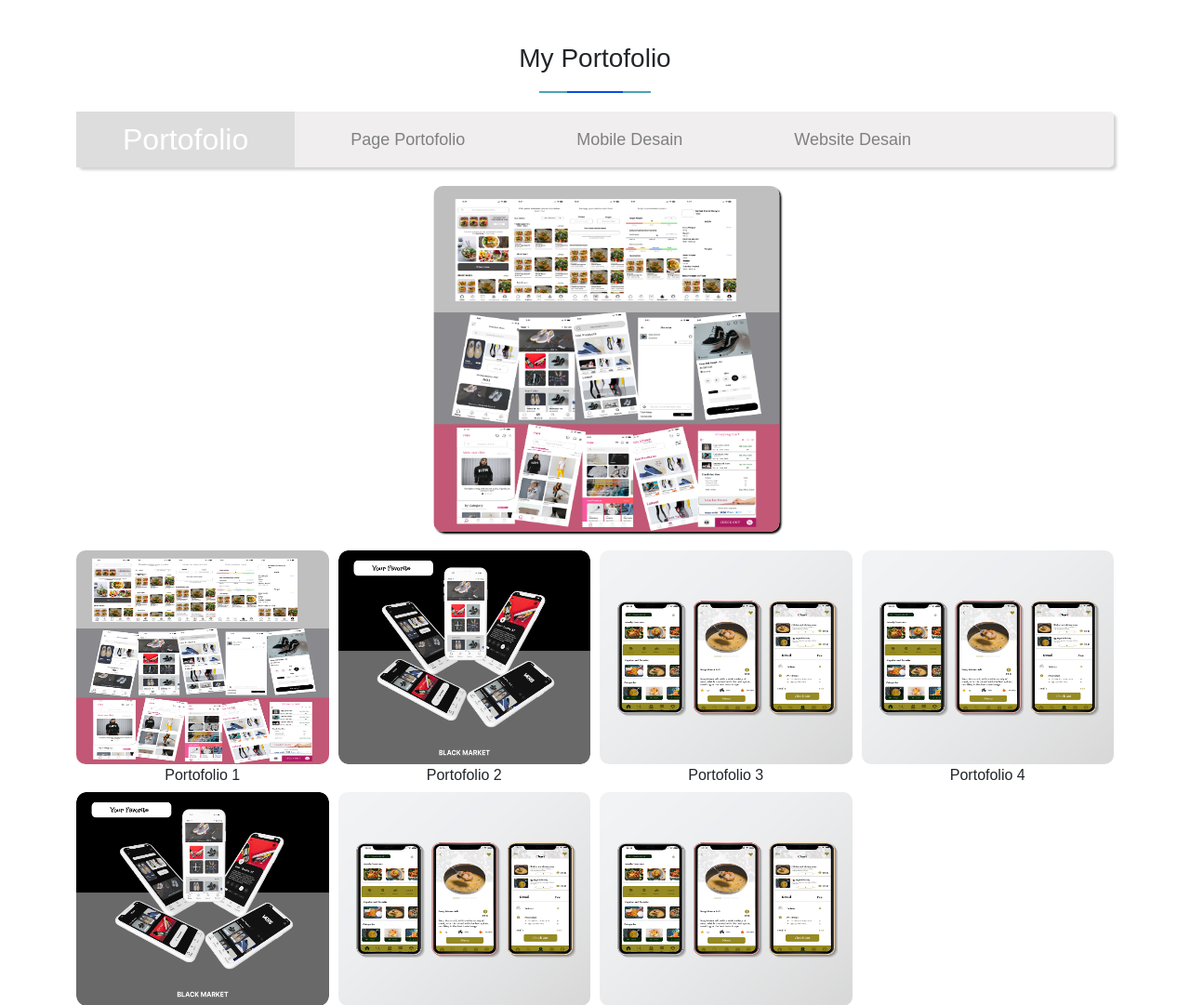
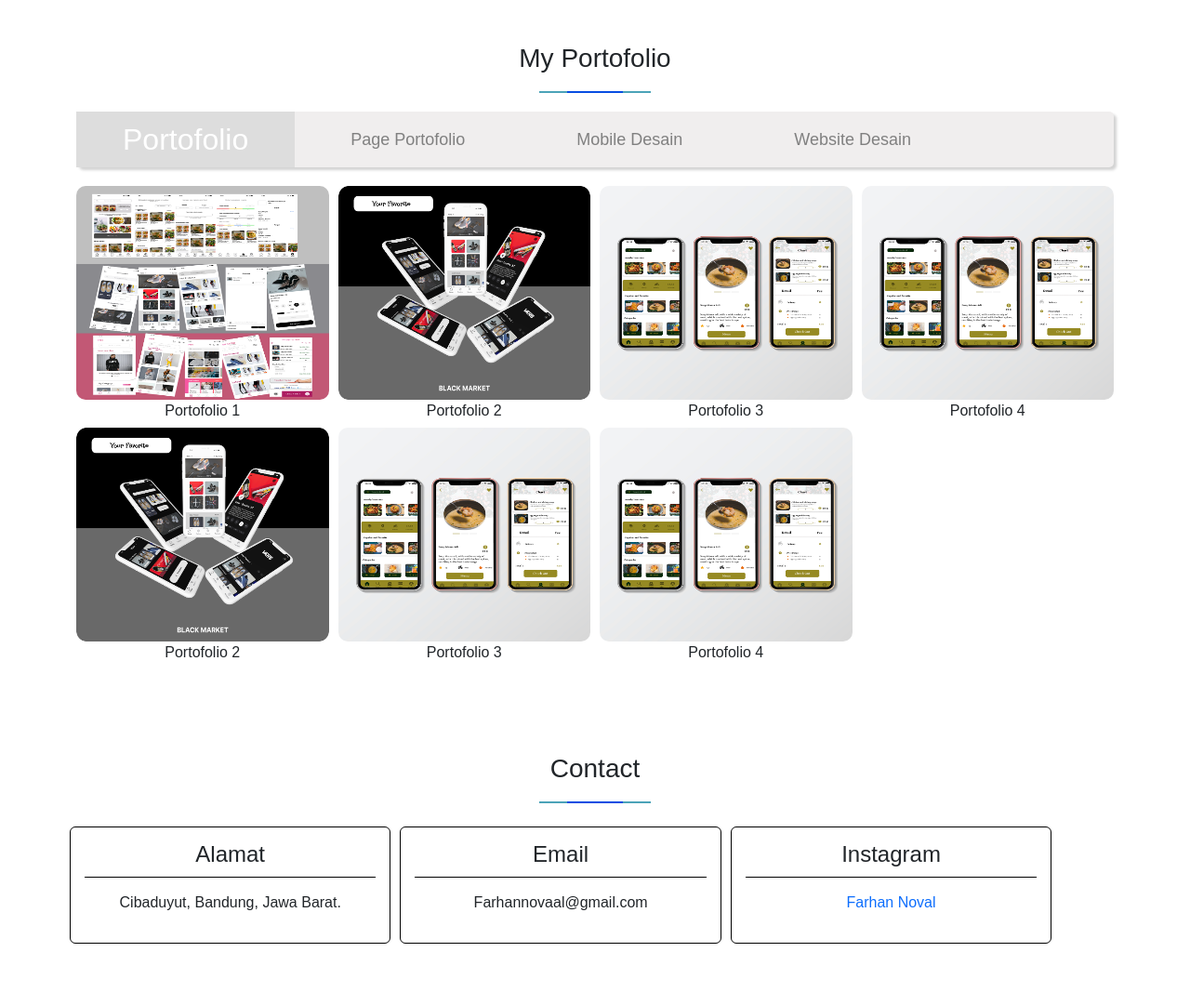
Before and after one commit to Farhannovaal/farhannovaal, a PHP site: page /porto.html in a window 1280 px wide, after a click on "Page Portofolio". Shown: the part 442-1523 px from the top of the page at 93% size. After the commit the page ends 1457 px from the top, so only its background shows below. Run offline with PHP 8.4, Linux system fonts and the light colour scheme.

Commit message:
update Navbar Gallery

```diff
--- a/css.css
+++ b/css.css
@@ -211,6 +211,46 @@ body{
         input{
             display: none;
         }
+        #check1:checked ~.container1 .container-gambar .pic-2{
+            opacity: 1;
+            transform: scale(1);
+            position: relative;
+            transition: .5s;
+        }
+        #check2:checked ~ .container1 .container-gambar .foto2{
+            opacity: 1;
+            transform: scale(1);
+            position: relative;
+
+        }
+        #check2:checked ~ .container1 .container-gambar .foto1,
+        #check2:checked ~ .container1 .container-gambar .foto3{
+            opacity: 0;
+            transform: scale(0);
+            position: absolute;
+
+
+        }
+        #check1:checked ~.container1 .container-gambar .pic-2{
+            opacity: 1;
+            transform: scale(1);
+            position: relative;
+            transition: .5s;
+        }
+        #check3:checked ~ .container1 .container-gambar .foto3{
+            opacity: 1;
+            transform: scale(1);
+            position: relative;
+
+        }
+        #check3:checked ~ .container1 .container-gambar .foto2,
+        #check3:checked ~ .container1 .container-gambar .foto3{
+            opacity: 0;
+            transform: scale(0);
+            position: absolute;
+
+
+        }
         .navbar-porto{
             height: 60px;
             width: 90%;
@@ -273,6 +313,7 @@ body{
             position: relative;
             height: 230px;
             text-align: center;
+            transition: .5s;
         }
         .pic-2 img{
             width: 100%;
@@ -301,6 +342,7 @@ body{
             opacity: 0;
             transition: .3s;
             transition-delay: .2s;
+            z-index: 1;
         }
         .pic::after{
             content: "";
--- a/porto.html
+++ b/porto.html
@@ -56,58 +56,59 @@
     </section>
 
 
-    <input type="radio" name="photo" id="check1">
-    <input type="radio" name="photo" id="check2">
-    <input type="radio" name="photo" id="check3">
+
 
 
 
 
     <section id="portofolio">
 
+        <input type="radio" name="photos" id="check1" checked>
+        <input type="radio" name="photos" id="check2">
+        <input type="radio" name="photos" id="check3">
+
+        <div class="container1">
                 <h3> My Portofolio </h3>
                 <div class="navbar-porto">
                     <h2> Portofolio </h2>
-            <label for="check1"> Page Portofolio</label>
+                    <label for="check1"> Page Portofolio</label checked>
                     <label for="check2"> Mobile Desain</label>
                     <label for="check3"> Website Desain</label>
                 </div>
-            <div class="col-ls-12 col-lg-12 col-sm-12">
-                <img src="img/9.png" class="jumbo">
-            </div>
+
                 <div class="container-gambar">
-                <div class="pic-2">
+                    <div class="pic-2 foto1">
                             <img src="img/9.png" class="thumb">
                             <span> Portofolio 1 </spam>
                     </div>
-                <div class="pic-2">
+                    <div class="pic-2 foto2">
                             <img src="img/BLACKMARKET.png" class="thumb">
                             <span> Portofolio 2 </spam>
                     </div>
-                <div class="pic-2">
+                    <div class="pic-2 foto1">
                         <img src="img/8.png" class="thumb">
                             <span> Portofolio 3 </spam>
 
                     </div>
-                <div class="pic-2">
+                    <div class="pic-2 foto2">
                             <img src="img/8.png" class="thumb">
                             <span> Portofolio 4 </spam>
                     </div>
-                <div class="pic-2">
+                    <div class="pic-2 foto3">
                             <img src="img/BLACKMARKET.png" class="thumb">
                             <span> Portofolio 2 </spam>
                     </div>
-                <div class="pic-2">
+                    <div class="pic-2 foto3">
                         <img src="img/8.png" class="thumb">
                             <span> Portofolio 3 </spam>
 
                     </div>
-                <div class="pic-2">
+                    <div class="pic-2 foto2">
                             <img src="img/8.png" class="thumb">
                             <span> Portofolio 4 </spam>
                     </div>
             </div>
-
+    </div>
     </section>
 
 
```
Lines whose indentation alone changed are shown as unchanged.
